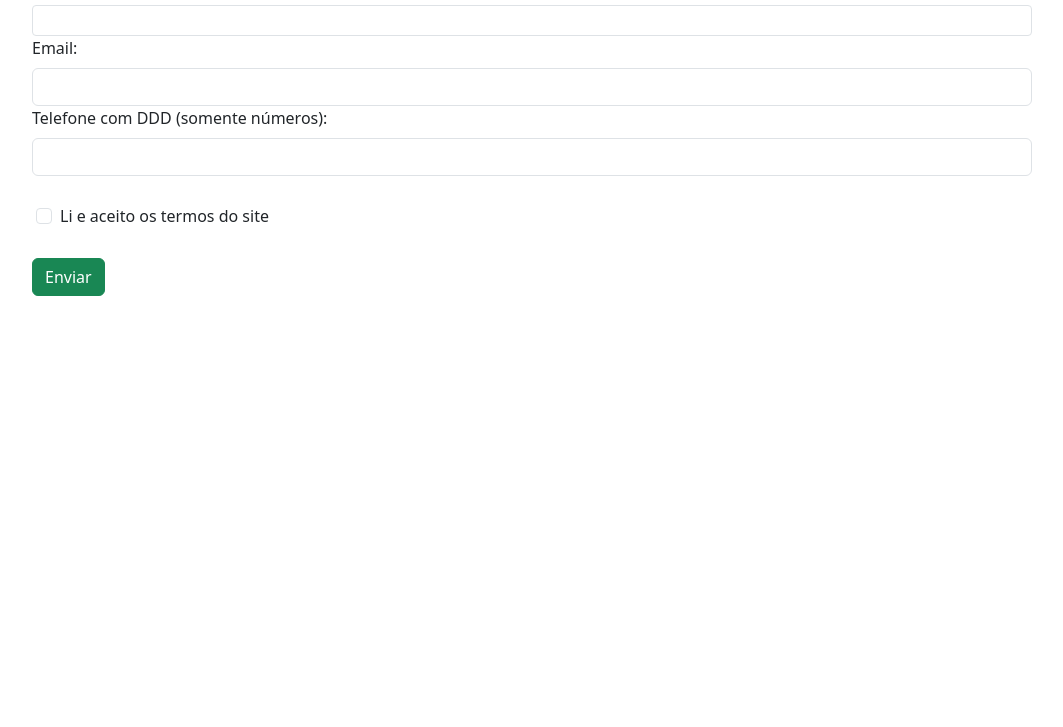
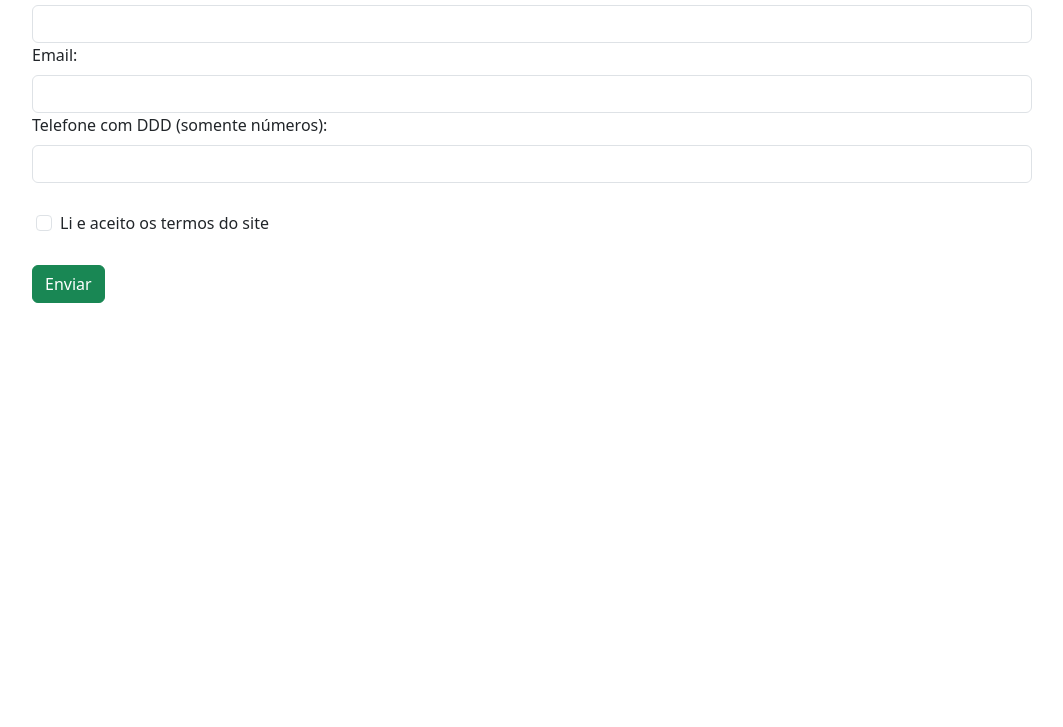
Before and after one commit to undreadbr/curso_ebac_frontend, a plain HTML site: page index.html in a window 1280 px wide. Shown: the part 73-800 px from the top of the page, without its empty margins (108-1171 px from the left). Drawn offline with nearby package versions, Linux system fonts and the light colour scheme.

Commit message:
Correção tamanho campo Nome

```diff
--- a/index.html
+++ b/index.html
@@ -22,7 +22,7 @@
                 <h2>Formulário de Cadastro</h2>
                 <form>
                     <label class="form-label" for="nome">Seu Nome:</label>
-                    <input class="form-control form-control-sm" type="text" id="nome" required>
+                    <input class="form-control form-control" type="text" id="nome" required>
                     <label for="email" class="form-label">Email:</label>
                     <input type="email" class="form-control" id="email" required>
                     <label for="tel" class="form-label">Telefone com DDD (somente números):</label>
```
